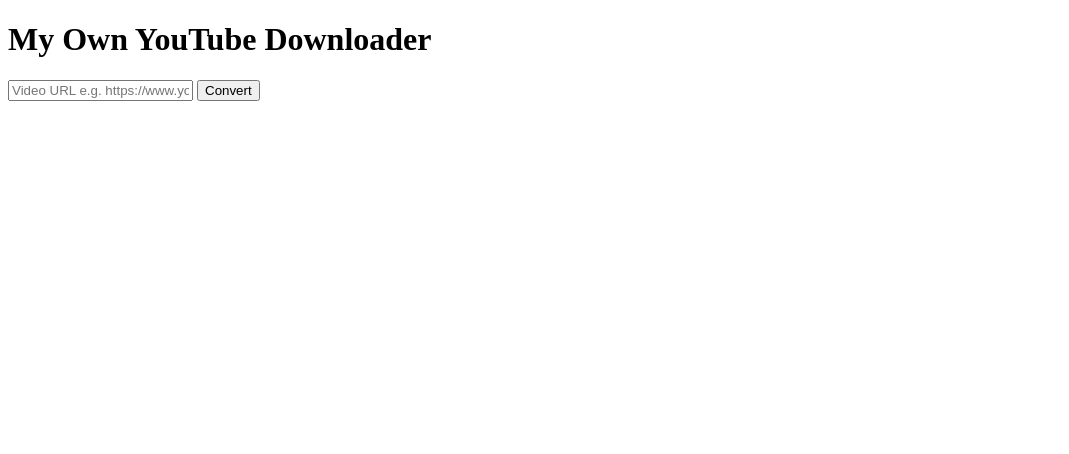
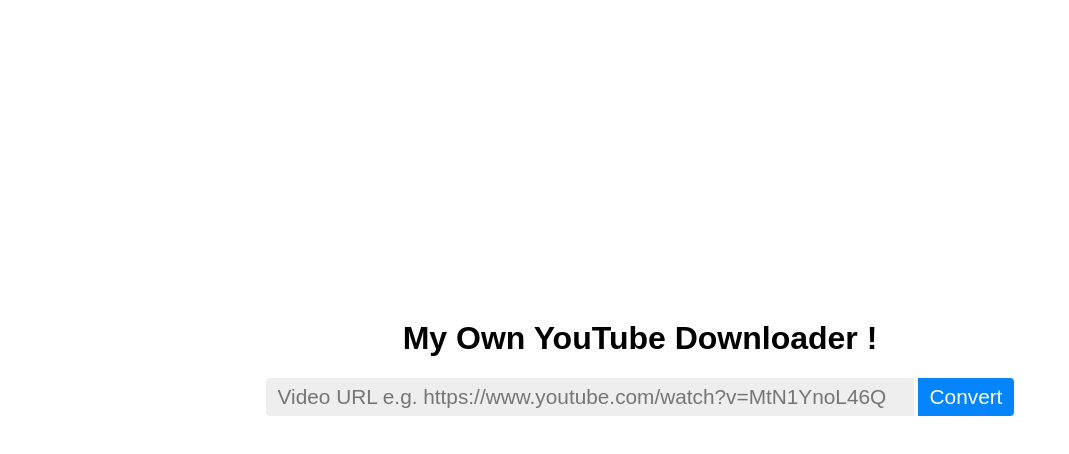
Before and after one commit to romitsutariya/downloader, a website: page public/index.html in a window 1280 px wide. Shown: the whole page, without its empty margins (0-1069 px from the left). Drawn offline with nearby package versions, Linux system fonts and the light colour scheme.

Commit message:
create ui from downloader

```diff
--- a/package.json
+++ b/package.json
@@ -1,5 +1,5 @@
 {
-  "name": "foodApp",
+  "name": "downloader",
   "version": "1.0.0",
   "description": "this is food app",
   "main": "index.js",
@@ -22,7 +22,7 @@
   },
   "repository": {
     "type": "git",
-    "url": "https://github.com/romitsutariya/foodapp.git"
+    "url": "https://github.com/romitsutariya/downloader.git"
   },
   "devDependencies": {
     "nodemon": "^1.19.1"
--- a/public/index.html
+++ b/public/index.html
@@ -1,11 +1,22 @@
 <!DOCTYPE html>
 <html>
+
 <head>
     <title>YouTube Downloader</title>
+    <link rel="shortcut icon" href="/favicon.ico" type="image/x-icon"/>
+    <link rel="icon" href="/favicon.ico" type="image/x-icon"/>
+    <link rel="stylesheet" type="text/css"
+            href="style.css">
+    <script src="http://code.jquery.com/jquery-1.10.2.js"></script>
+    <script src="http://code.jquery.com/ui/1.11.2/jquery-ui.js"></script>
+    <script src="http://maxcdn.bootstrapcdn.com/bootstrap/3.2.0/js/bootstrap.min.js"></script>
+    <script src='script.js'></script>
 </head>
+
 <body>
-    <h1 class="heading">My Own YouTube Downloader</h1>
+    <h1 class="heading">My Own YouTube Downloader !</h1>
     <input class="URL-input" placeholder="Video URL e.g. https://www.youtube.com/watch?v=MtN1YnoL46Q">
     <button class="convert-button">Convert</button>
 </body>
+
 </html>
--- /dev/null
+++ b/public/script.js
@@ -0,0 +1,12 @@
+
+$(document).ready(function () {
+    var convertBtn = document.querySelector('.convert-button');
+    var URLinput = document.querySelector('.URL-input');
+    convertBtn.addEventListener('click', () => {
+        console.log(`URL: ${URLinput.value}`);
+        sendURL(URLinput.value);
+    });
+    function sendURL(URL) {
+        // We will put code here later
+    }
+});
--- /dev/null
+++ b/public/style.css
@@ -0,0 +1,28 @@
+* {
+    text-align: center;
+}
+.heading {
+    font-family: Arial;
+    margin-top:40vh;
+}
+.URL-input, .convert-button {
+    font-size:1.3em;
+    padding:5px 10px;
+}
+.URL-input {
+    border-radius:4px 0px 0px 4px;
+    width:30em;
+    text-align: left;
+    border:2px solid #EEEEEE;
+    background: #EEEEEE;
+    outline:none;
+}
+.URL-input:focus {
+    border:2px solid #0485ff;
+}
+.convert-button {
+    border-radius:0px 4px 4px 0px;
+    border:2px solid #0485ff;
+    background: #0485ff;
+    color:white;
+}
```
Also changed, not shown: public/favicon.ico (added), public/icon.png (added), 1 other file.
